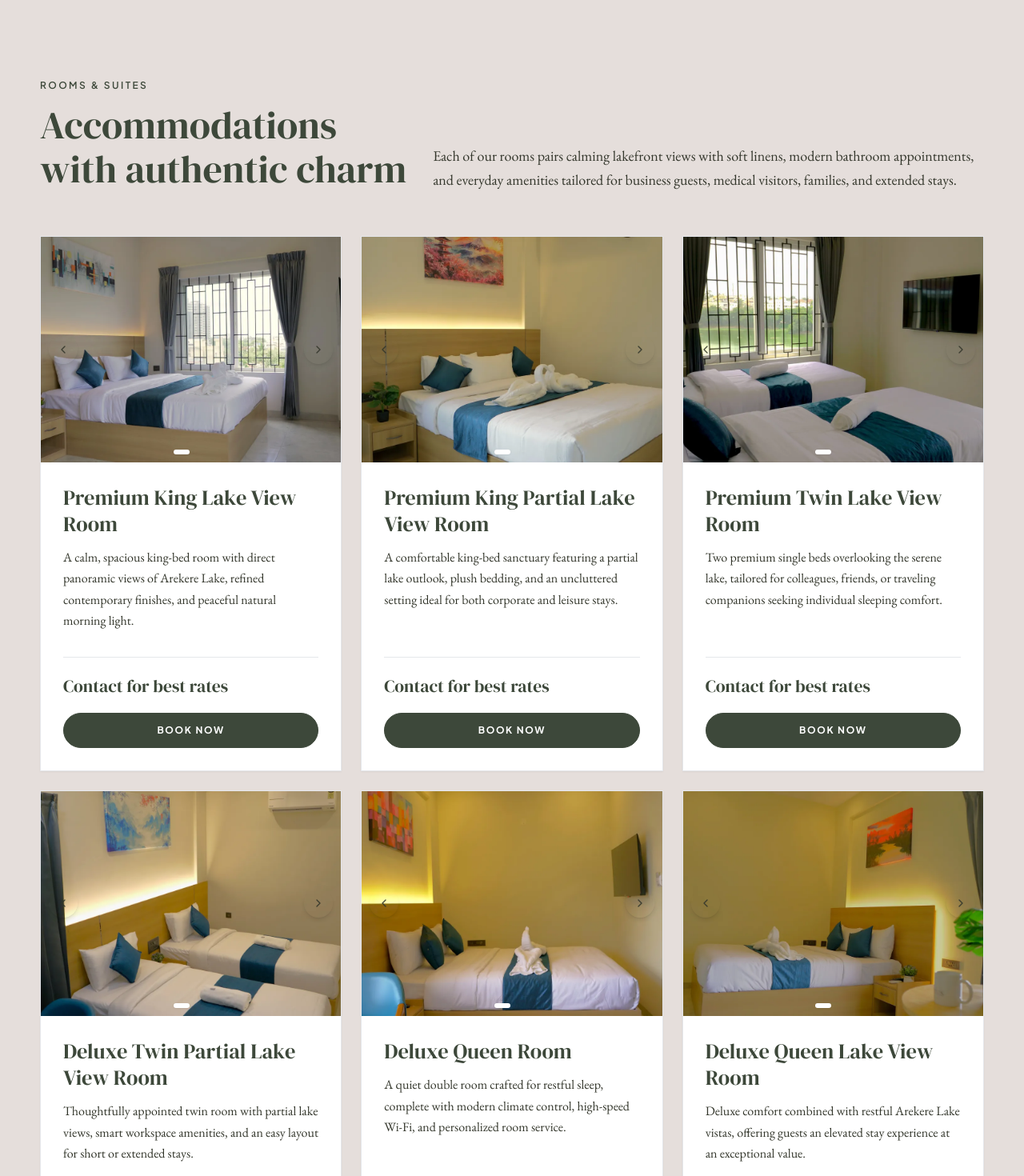
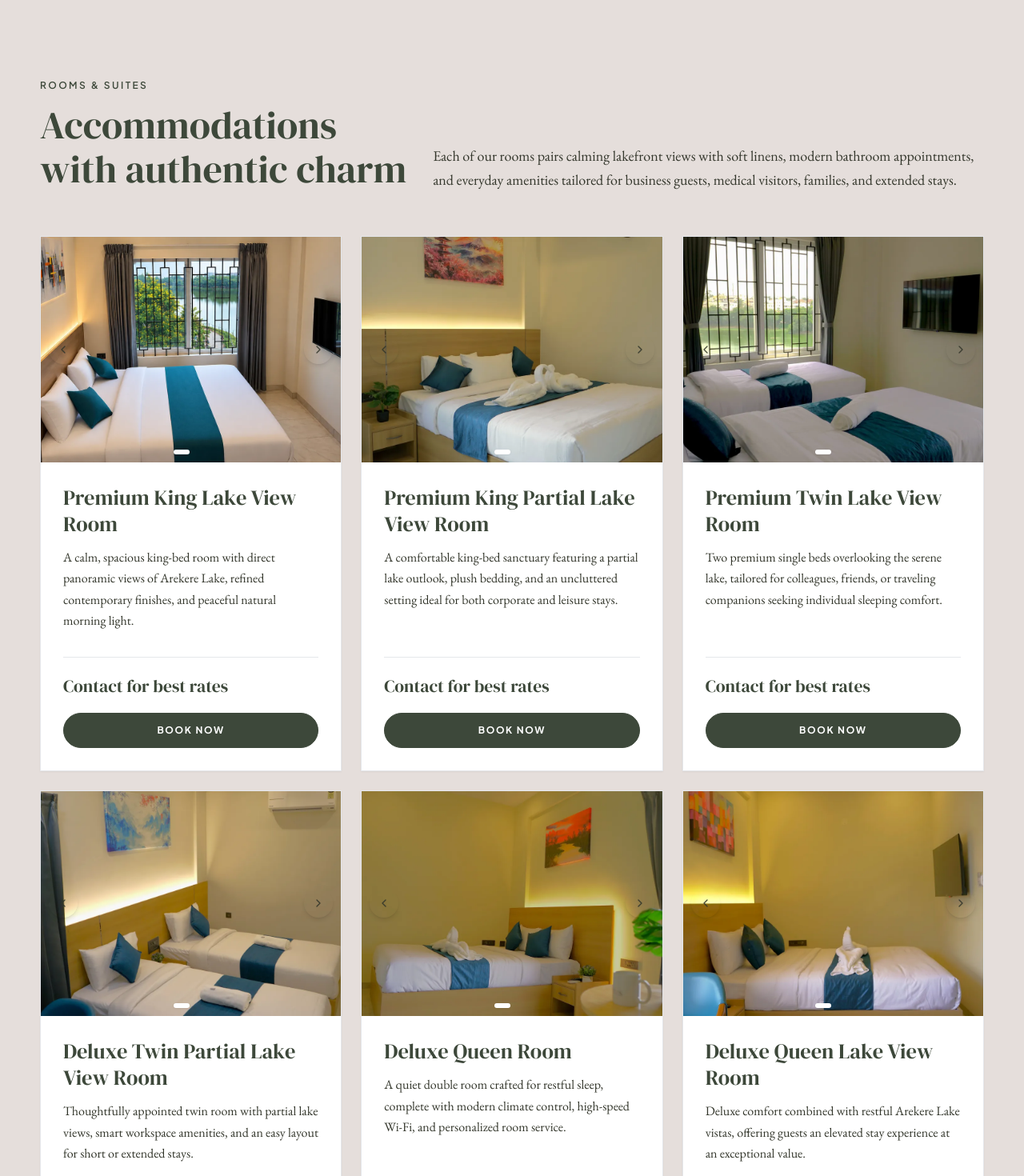
Before and after one commit to jianasuites/jianasuites, a Next.js app: page / in a window 1280 px wide. Shown: the part 1798-3268 px from the top of the page at 80% size. Built offline with nearby package versions, Linux system fonts and the light colour scheme; a web font is replaced by a local one.

Commit message:
added photos

```diff
--- a/components/sections/SuitesGrid.tsx
+++ b/components/sections/SuitesGrid.tsx
@@ -8,7 +8,7 @@ const suites = [
   {
     name: "Premium King Lake View Room",
     images: [
-      "/images/_DSC3844_result.webp",
+      "/images/file_000000004ccc8211b7a248dc7c6ebccf_result.webp",
       "/images/_DSC3818_result.webp",
       "/images/_DSC3821_result.webp",
     ],
@@ -60,7 +60,7 @@ const suites = [
   {
     name: "Deluxe Queen Room",
     images: [
-      "/images/_DSC3831_result.webp",
+      "/images/_DSC3894_result.webp",
       "/images/IMG_0588_result.webp",
       "/images/_DSC3818_result.webp",
     ],
@@ -73,7 +73,7 @@ const suites = [
   {
     name: "Deluxe Queen Lake View Room",
     images: [
-      "/images/_DSC3894_result.webp",
+      "/images/_DSC3831_result.webp",
       "/images/_DSC3821_result.webp",
       "/images/_DSC3844_result.webp",
     ],
@@ -191,9 +191,8 @@ function RoomCard({ suite }: { suite: (typeof suites)[number] }) {
                     setCurrentIndex(idx);
                   }}
                   aria-label={`Go to photo ${idx + 1}`}
-                  className={`h-1.5 rounded-full transition-all ${
-                    idx === currentIndex ? "w-5 bg-white shadow-sm" : "w-1.5 bg-white/60"
-                  }`}
+                  className={`h-1.5 rounded-full transition-all ${idx === currentIndex ? "w-5 bg-white shadow-sm" : "w-1.5 bg-white/60"
+                    }`}
                 />
               ))}
             </div>
```
Also changed, not shown: public/images/_DSC3865_result.webp (added), public/images/file_000000004ccc8211b7a248dc7c6ebccf_result.webp (added).
